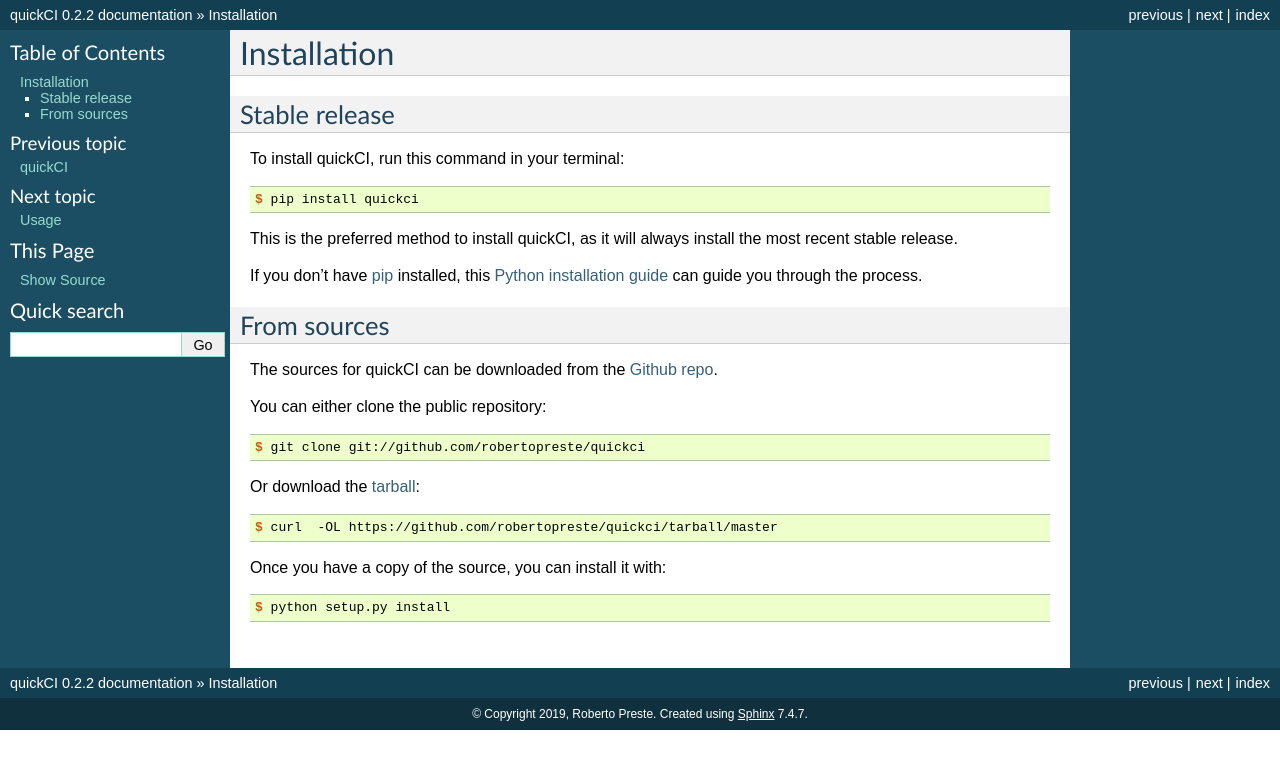
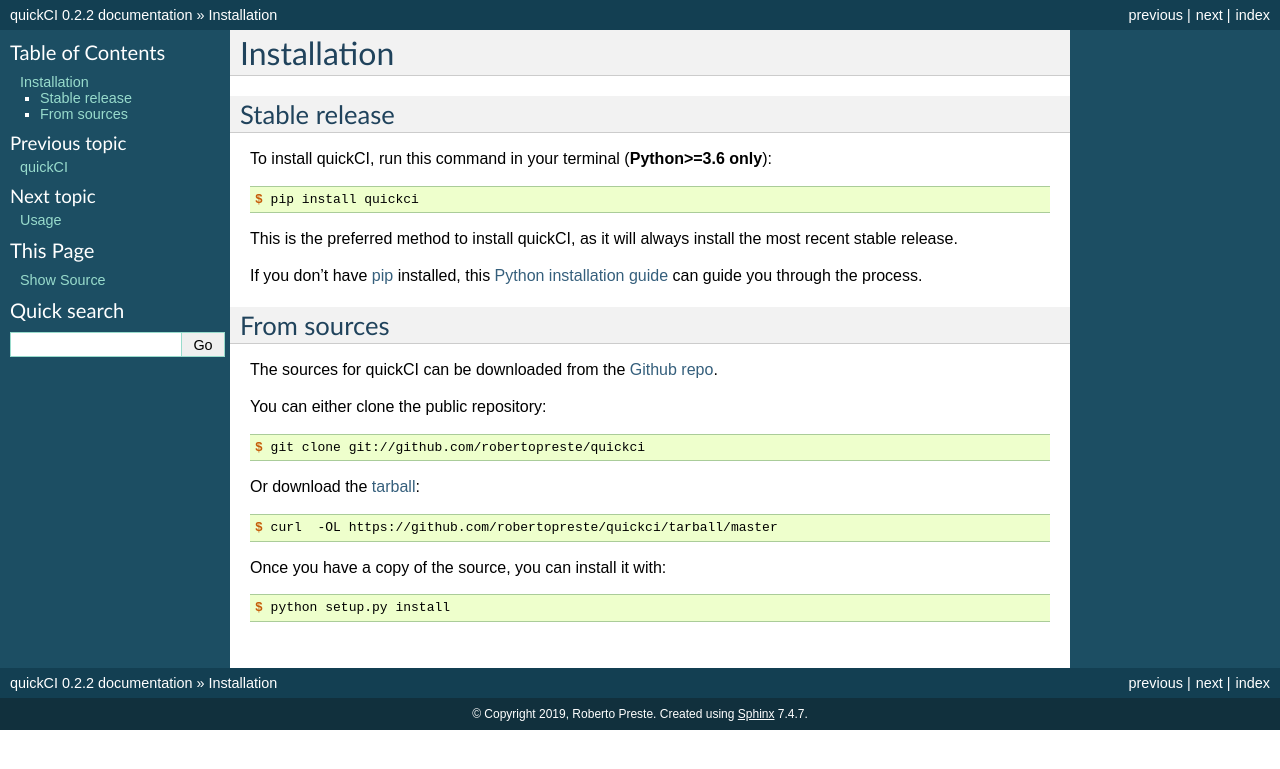
Before and after one commit to robertopreste/quickCI, a Sphinx documentation site: the page built from docs/installation.rst, in a window 1280 px wide. Shown: the top 769 px of the page. Built offline with Sphinx 7.4.7, drawn with Linux system fonts in a browser that asks for light colours; pages that are not in the unit, such as notebooks, are missing from menus.

Commit message:
Update documentation

```diff
--- a/README.rst
+++ b/README.rst
@@ -9,6 +9,9 @@
 .. image:: https://www.repostatus.org/badges/latest/wip.svg
     :alt: Project Status: WIP – Initial development is in progress, but there has not yet been a stable, usable release suitable for the public.
     :target: https://www.repostatus.org/#wip
+
+.. image:: https://travis-ci.com/robertopreste/quickCI.svg?branch=master
+    :target: https://travis-ci.com/robertopreste/quickCI
 
 .. image:: https://readthedocs.org/projects/quickci/badge/?version=latest
         :target: https://quickci.readthedocs.io/en/latest/?badge=latest
@@ -85,7 +88,7 @@
 Installation
 ------------
 
-``quickci`` can be installed using pip::
+quickCI can be installed using pip (**Python>=3.6 only**)::
 
     $ pip install quickci
 
--- a/docs/installation.rst
+++ b/docs/installation.rst
@@ -6,7 +6,7 @@
 Stable release
 --------------
 
-To install quickCI, run this command in your terminal:
+To install quickCI, run this command in your terminal (**Python>=3.6 only**):
 
 .. code-block:: console
 
```
